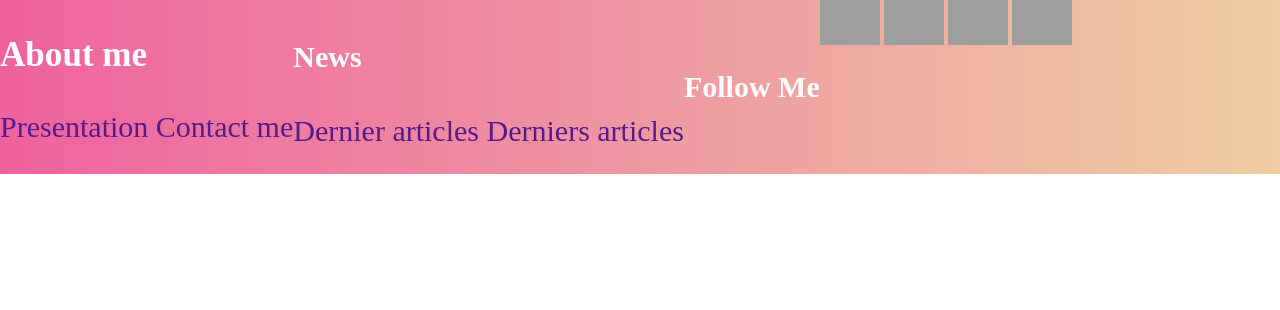
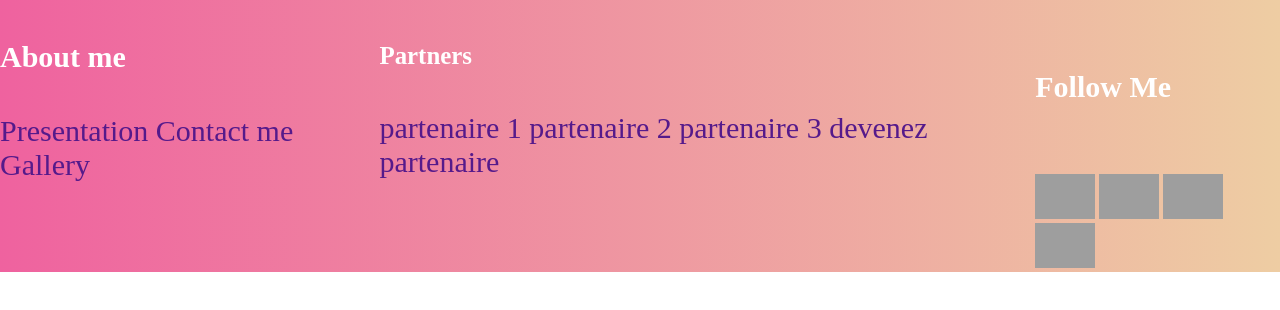
Before and after one commit to tadamiura/Projet1PAW, a plain HTML site: page index.html in a window 1280 px wide. Drawn offline with Linux system fonts and the light colour scheme; grey boxes are pictures that could not be loaded.

Commit message:
change footer

```diff
--- a/index.html
+++ b/index.html
@@ -23,22 +23,34 @@
  <footer>
 <!-- footer en colonne comme la quete 8 flexbox -->
 <div class="footer-desktop">
-  <h3>About me</h3>
-  <a href="">Presentation</a>
-  <a href="">Contact me</a>
+  <h4 class="title-footer">About me</h4>
+  <a class="footer-link" href="">Presentation</a>
+  <a class="footer-link" href="">Contact me</a>
+  <a class="footer-link" href="">Gallery</a>
 </div>
 <div class="footer-desktop">
-  <h4>News</h4>
-  <a href="">Dernier articles</a>
-  <a href="">Derniers articles</a>
+  <h5 class="title-footer">Partners</h5>
+  <a class="footer-link" href="">partenaire 1</a>
+  <a class="footer-link" href="">partenaire 2</a>
+  <a class="footer-link" href="">partenaire 3</a>
+  <a class="footer-link" href="">devenez partenaire</a>
 </div>
-    <div><h6 class="follow">Follow Me</h6></div>
+<!-- <div class="footer-desktop">
+  <h5 class="title-footer">Autres sites</h5>
+  <a class="footer-link" href="">autre site 1</a>
+  <a class="footer-link" href="">autre site 2</a>
+  <a class="footer-link" href="">autre site 3</a>
+  <a class="footer-link" href="">devenez partenaire</a>
+</div> -->
+  <div>
+    <div><h6 class="follow" class="title-footer">Follow Me</h6></div>
       <div class="div-follow">
-          <a class="a-follow" href="https://www.facebook.com/"><img src="https://zupimages.net/up/20/11/vovy.png" alt="" width="60px"/></a>
+        <a class="a-follow" href="https://www.facebook.com/"><img src="https://zupimages.net/up/20/11/vovy.png" alt="" width="60px"/></a>
         <a class="a-follow" href="https://www.instagram.com/?hl=fr"><img src="https://zupimages.net/up/20/11/8d72.png" alt="" width="60px"/></a>
         <a class="a-follow" href="https://twitter.com/login?lang=fr"><img src="https://zupimages.net/up/20/11/vzmu.png" alt="" width="60px"/></a>
         <a class="a-follow" href="https://www.linkedin.com/feed"><img src="https://zupimages.net/up/20/11/z0sa.png" alt="" width="60px"/></a>
     </div>
+  </div>
  </footer>
 </body>
 </html>
--- a/style.css
+++ b/style.css
@@ -1,7 +1,6 @@
 body {
     margin: 0;
 }
-
 footer {
     background: #EECDA3;
     background: -webkit-linear-gradient(to right, #EF629F, #EECDA3);
```
